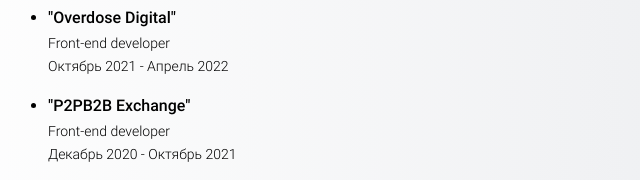
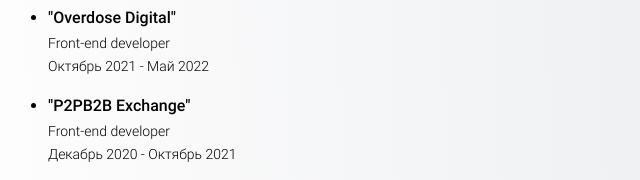
Before and after one commit to romanenko1509/cv, a plain HTML site: page index.html in a window 1280 px wide. Shown: the part 489-669 px from the top of the page, 0-640 px from the left. Drawn offline with Linux system fonts and the light colour scheme.

Commit message:
Update CV

```diff
--- a/index.html
+++ b/index.html
@@ -53,7 +53,7 @@
             <li>
                 <div class="cmpny_name">"Overdose Digital"</div>
                 <div class="cmpny_pos">Front-end developer</div>
-                <div class="cmpny_time">Октябрь 2021 - Апрель 2022</div>
+                <div class="cmpny_time">Октябрь 2021 - Май 2022</div>
             </li>
             <li>
                 <div class="cmpny_name">"P2PB2B Exchange"</div>
```
Also changed, not shown: 4 other files.
